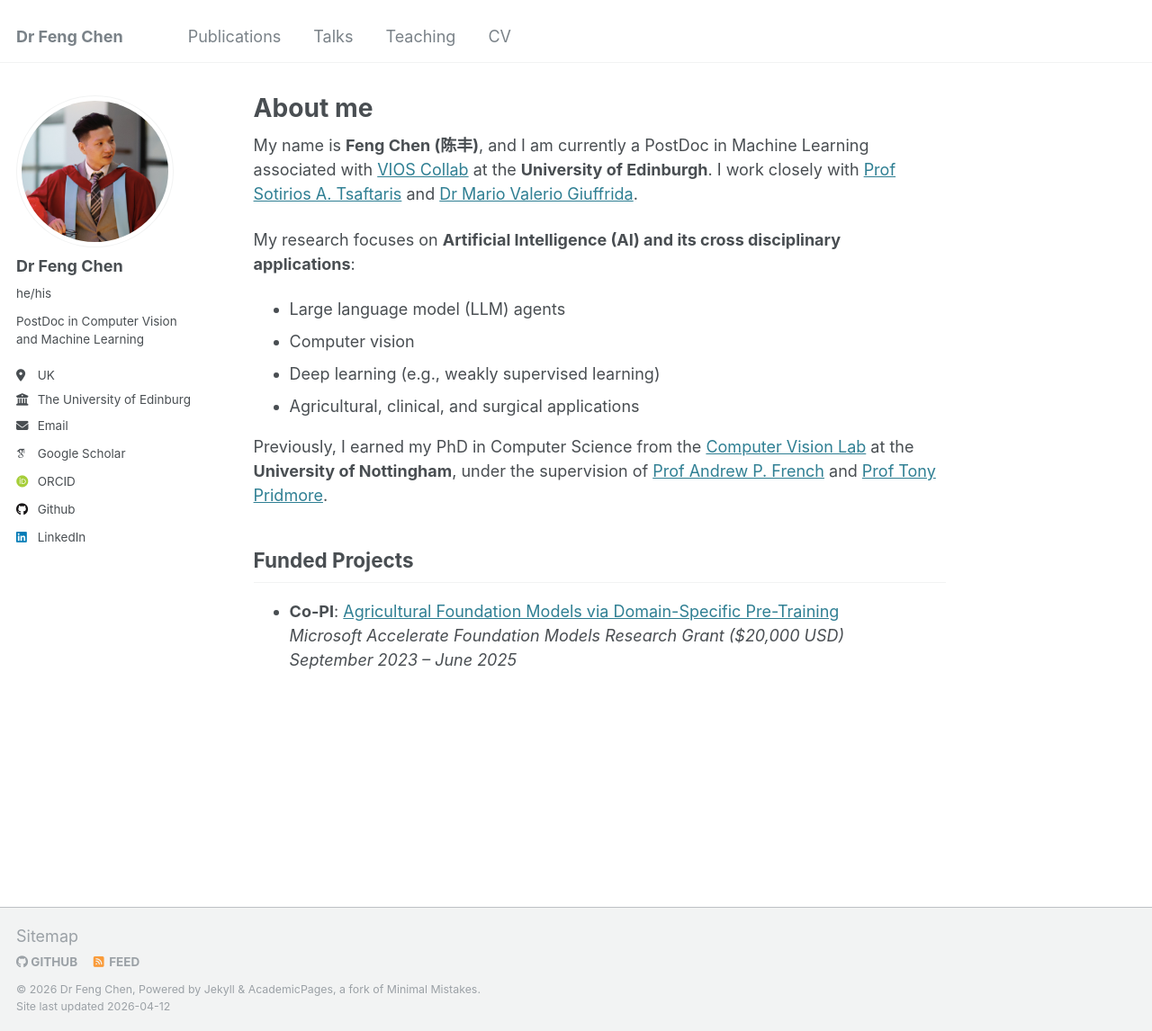
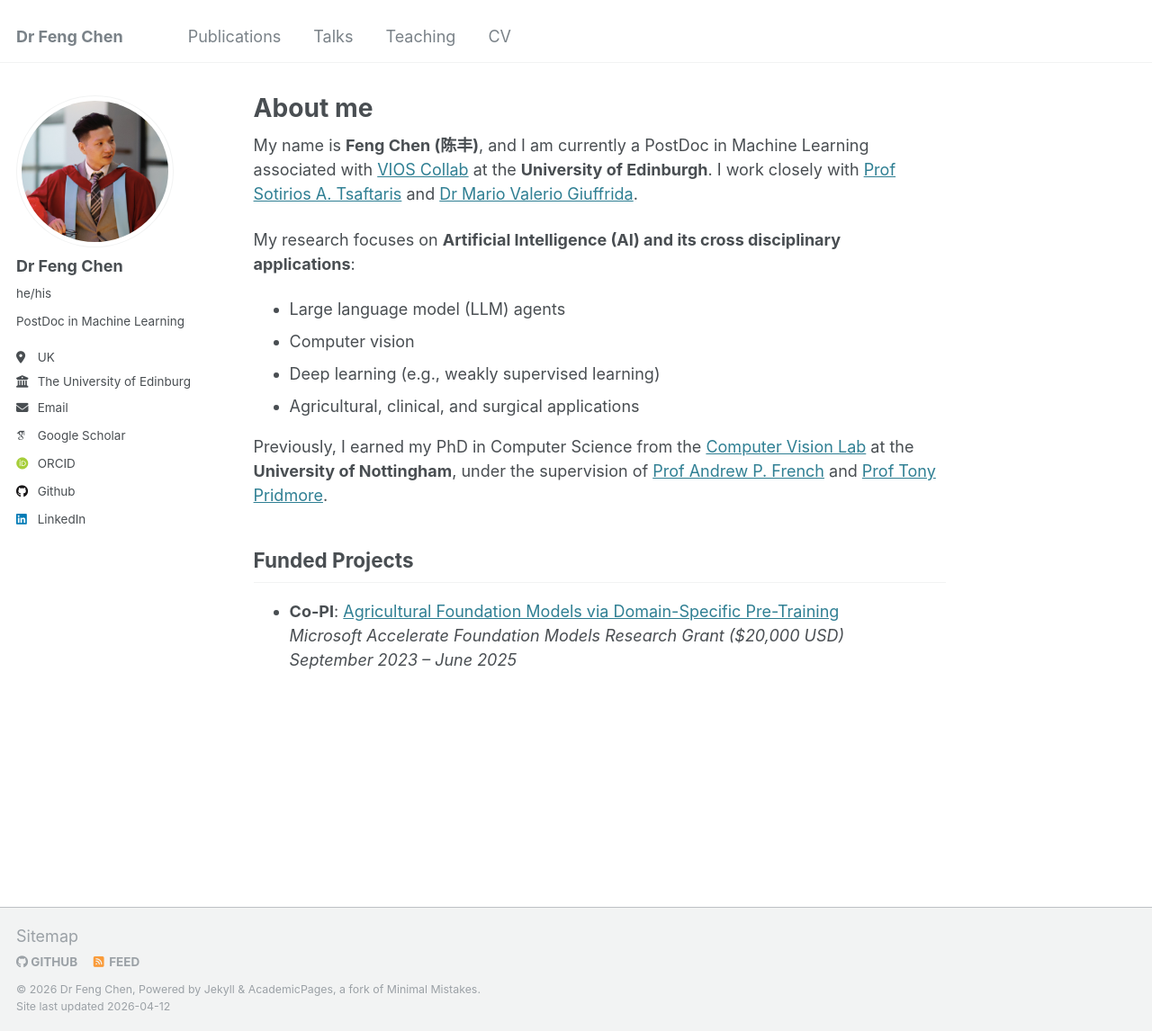
Before and after one commit to fengchen025/fengchen025.github.io, a Jekyll site: the page built from _pages/about.md, in a window 1280 px wide and 1146 px high. Shown: the whole window at 90% size. Built offline with Jekyll 4.4.1, drawn with Linux system fonts in a browser that asks for light colours; some web fonts are replaced.

Commit message:
Update _config.yml

```diff
--- a/_config.yml
+++ b/_config.yml
@@ -24,7 +24,7 @@ author:
   avatar           : "profile4.jpg"
   name             : "Dr Feng Chen"
   pronouns         : "he/his" # example: "she/her"
-  bio              : "PostDoc in Computer Vision and Machine Learning"
+  bio              : "PostDoc in Machine Learning"
   location         : "UK"
   employer         : "The University of Edinburgh"
   uri              : # URL
```
